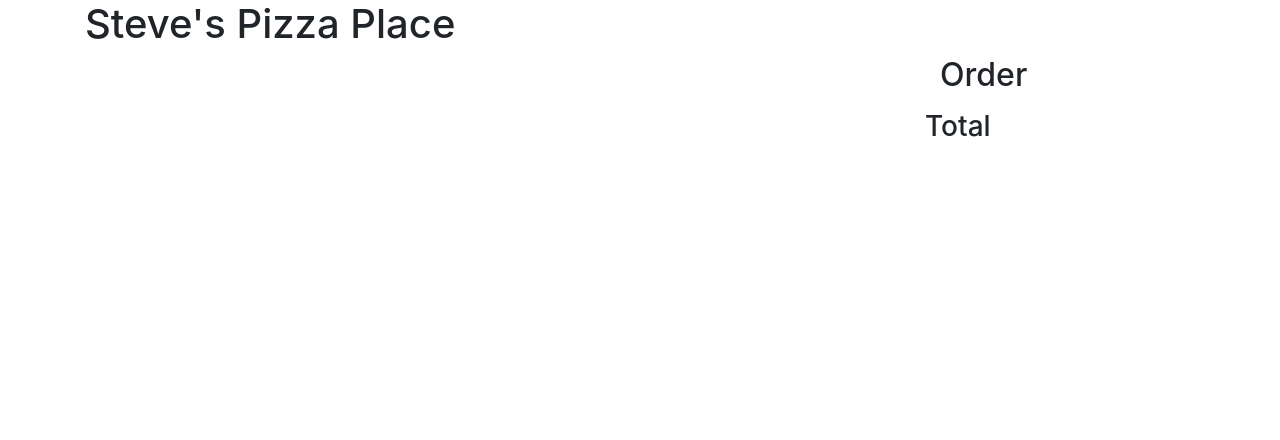
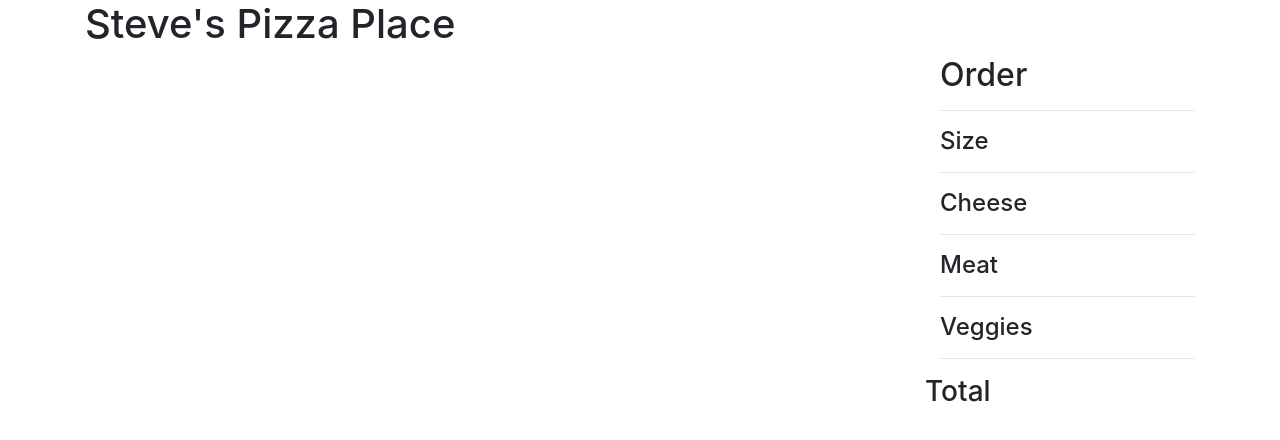
Before and after one commit to basicjohn/pizza-parlor, a plain HTML site: page index.html in a window 1280 px wide. Drawn offline with nearby package versions, Linux system fonts and the light colour scheme.

Commit message:
add order info section to html & adjust tests

```diff
--- a/index.html
+++ b/index.html
@@ -34,7 +34,19 @@
         </div>
         <div class="col-md-3" id="pizza-tracker">
           <h2>Order</h2>
-          <ul></ul>
+          <hr />
+          <h4>Size</h4>
+          <ul class="size-output"></ul>
+          <hr />
+          <h4>Cheese</h4>
+          <ul class="cheese-output"></ul>
+          <hr />
+          <h4>Meat</h4>
+          <ul class="meat-output"></ul>
+          <hr />
+          <h4>Veggies</h4>
+          <ul class="veggies-output"></ul>
+          <hr />
           <div class="row">
             <h3>Total <span></span></h3>
           </div>
```
Also changed, not shown: 1 other file.
